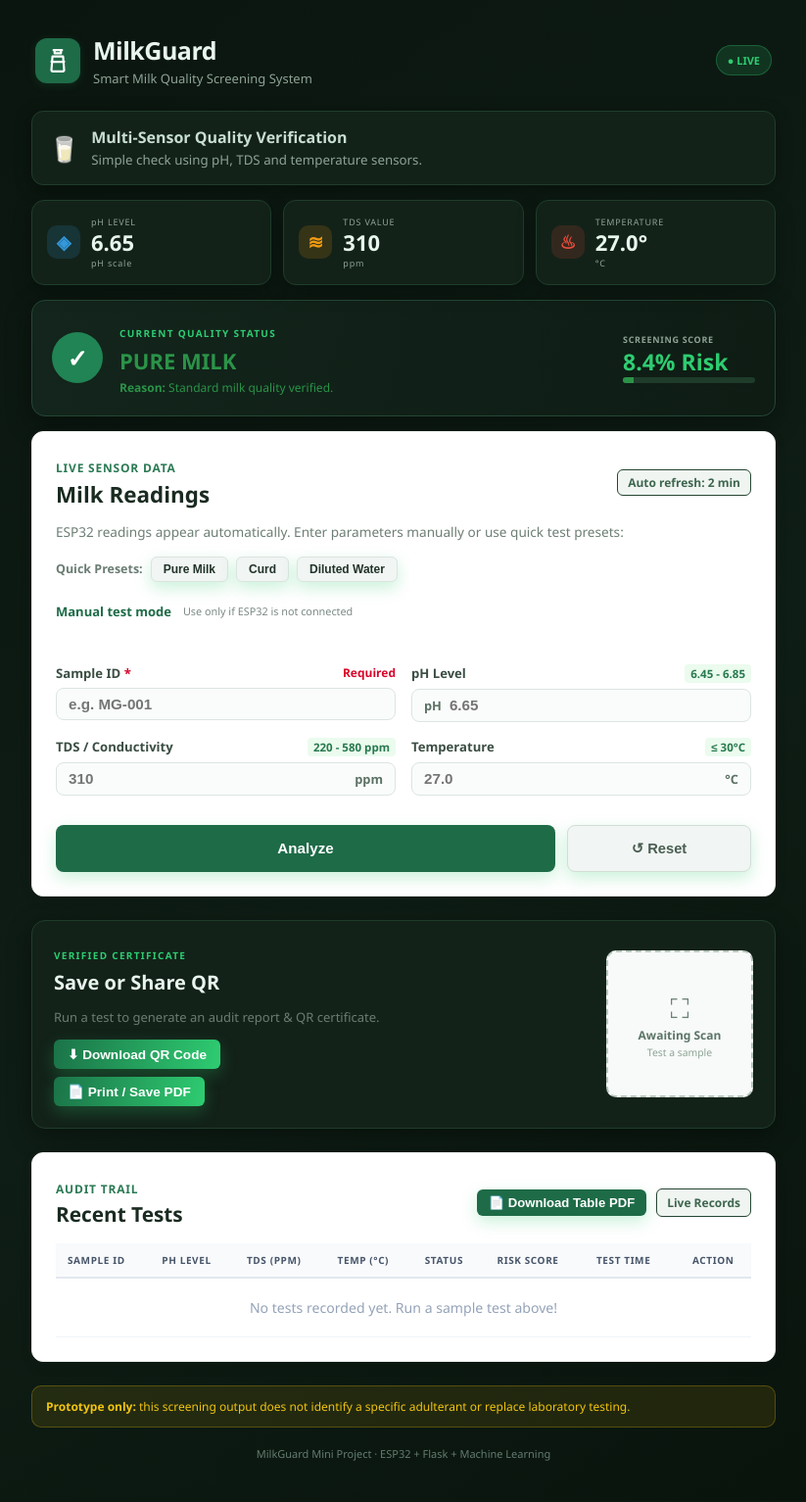
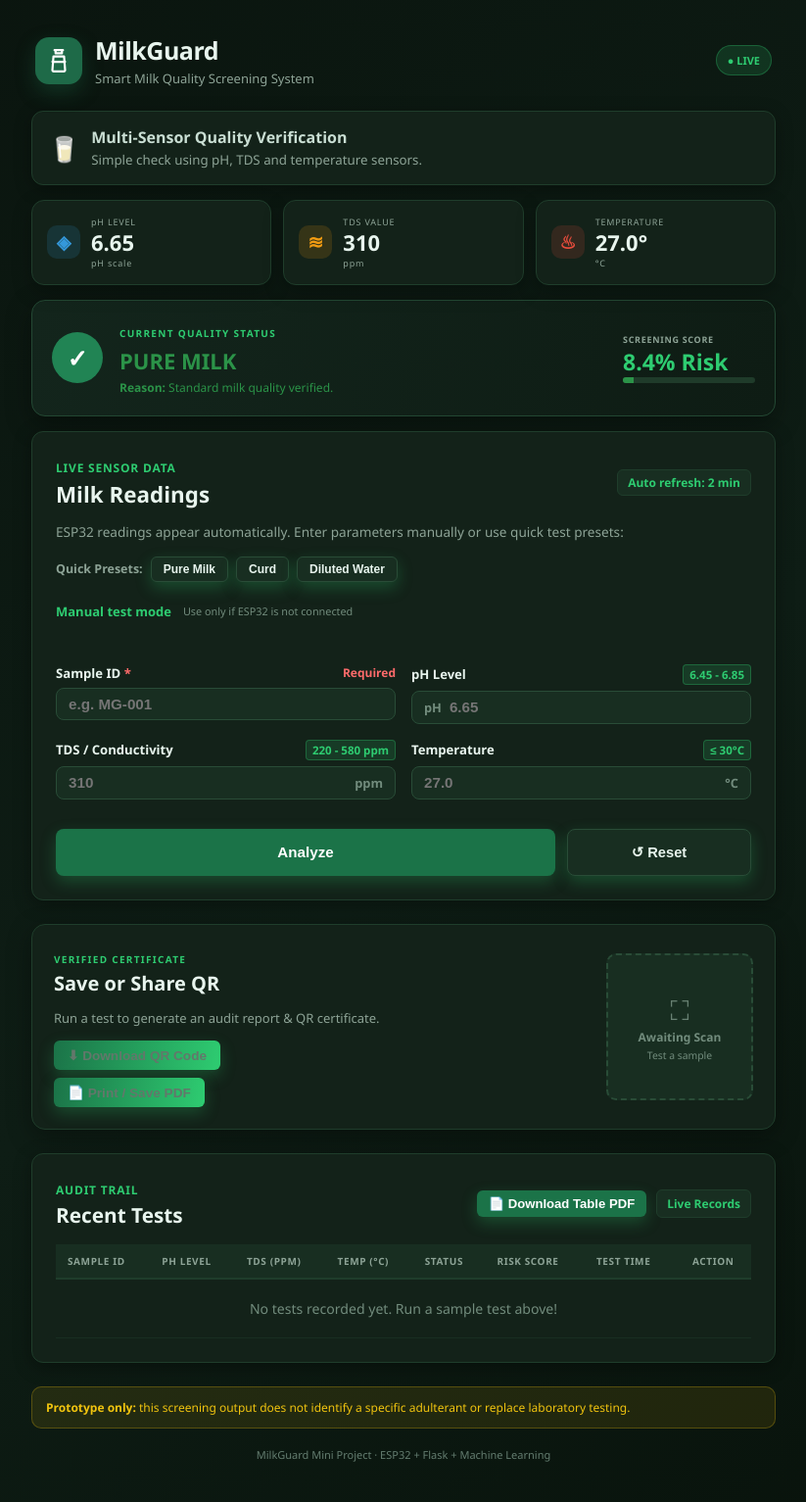
Before and after one commit to aryansrivastava707-cpu/Milk-Guard, a Flask app: page / in a window 1280 px wide. Shown: the whole page at 98% size, without its empty margins (228-1051 px from the left). Before the commit the page ends 1491 px from the top, so only its background shows below. Run offline with Flask 3, Linux system fonts and the light colour scheme.

Commit message:
Update index.html

```diff
--- a/templates/index.html
+++ b/templates/index.html
@@ -7,17 +7,17 @@
   <link rel="stylesheet" href="{{ url_for('static', filename='style.css') }}">
   <style>
     .reading-card {
-      background: #ffffff;
+      background: #132219;
       border-radius: 12px;
       padding: 24px;
-      box-shadow: 0 4px 18px rgba(0, 0, 0, 0.04);
-      border: 1px solid #eef2ef;
+      box-shadow: 0 4px 18px rgba(0, 0, 0, 0.35);
+      border: 1px solid #1f3d2b;
       margin-bottom: 24px;
     }
     .manual-panel summary {
       cursor: pointer;
       font-weight: 600;
-      color: #1e6b47;
+      color: #2ecc71;
       margin-bottom: 16px;
       user-select: none;
       outline: none;
@@ -26,7 +26,7 @@
       gap: 6px;
     }
     .manual-panel summary small {
-      color: #7b8a82;
+      color: #728c7d;
       font-weight: normal;
       margin-left: 6px;
     }
@@ -41,12 +41,12 @@
     .preset-label {
       font-size: 0.78rem;
       font-weight: 600;
-      color: #6a7c72;
+      color: #8da396;
     }
     .chip {
-      background: #f1f5f3;
-      border: 1px solid #dae5df;
-      color: #213328;
+      background: #182e21;
+      border: 1px solid #294c37;
+      color: #e8f5ee;
       padding: 5px 12px;
       font-size: 0.75rem;
       font-weight: 600;
@@ -88,7 +88,7 @@
     .field-label {
       font-size: 0.82rem;
       font-weight: 600;
-      color: #3b4e43;
+      color: #e8f5ee;
       display: flex;
       justify-content: space-between;
       align-items: center;
@@ -101,23 +101,25 @@
       transition: all 0.2s ease;
     }
     .tag-normal {
-      color: #27794f;
-      background: #ebfbee;
+      color: #2ecc71;
+      background: rgba(46, 204, 113, 0.15);
+      border: 1px solid rgba(46, 204, 113, 0.3);
     }
     .tag-alert {
-      color: #b7094c;
-      background: #ffe3e3;
+      color: #ff6b6b;
+      background: rgba(231, 76, 60, 0.15);
+      border: 1px solid rgba(231, 76, 60, 0.3);
     }
     .field-label span.hint {
       font-weight: normal;
-      color: #8c9e94;
+      color: #728c7d;
       font-size: 0.75rem;
     }
     .custom-input {
       display: flex;
       align-items: center;
-      background: #fafcfb;
-      border: 1.5px solid #dce5df;
+      background: #182e21;
+      border: 1.5px solid #294c37;
       border-radius: 8px;
       padding: 7px 12px;
       width: 100%;
@@ -136,14 +138,14 @@
       outline: none !important;
       font-size: 0.95rem !important;
       font-weight: 600 !important;
-      color: #213328 !important;
+      color: #e8f5ee !important;
       padding: 0 !important;
       margin: 0 !important;
     }
     .input-badge {
       font-size: 0.8rem;
       font-weight: 700;
-      color: #5c7265;
+      color: #728c7d;
       user-select: none;
     }
     .badge-left { margin-right: 8px; }
@@ -158,7 +160,7 @@
     }
     .btn-submit {
       flex: 3 !important;
-      background: #1e6b47 !important;
+      background: #1b7348 !important;
       color: #ffffff !important;
       border: none !important;
       border-radius: 8px !important;
@@ -173,13 +175,13 @@
       transition: background-color 0.2s;
     }
     .btn-submit:hover {
-      background: #165436 !important;
+      background: #2ecc71 !important;
     }
     .btn-reset {
       flex: 1 !important;
-      background: #f1f5f3 !important;
-      color: #495e52 !important;
-      border: 1px solid #d2ded7 !important;
+      background: #182e21 !important;
+      color: #e8f5ee !important;
+      border: 1px solid #294c37 !important;
       border-radius: 8px !important;
       padding: 12px !important;
       font-size: 0.92rem !important;
@@ -211,7 +212,7 @@
       font-size: 0.85rem;
       font-weight: 600;
       color: #ffffff;
-      background-color: #1a4f7c;
+      background-color: #216594;
       border: none;
       border-radius: 6px;
       cursor: pointer;
@@ -237,16 +239,16 @@
     .qr-placeholder {
       width: 100%;
       height: 100%;
-      border: 2px dashed #b8c7be;
+      border: 2px dashed #294c37;
       border-radius: 10px;
-      background-color: #f7faf8;
+      background-color: #182e21;
       display: flex;
       flex-direction: column;
       align-items: center;
       justify-content: center;
       text-align: center;
       padding: 10px;
-      color: #5c7466;
+      color: #728c7d;
     }
     .qr-placeholder-icon {
       font-size: 26px;
@@ -265,24 +267,26 @@
     }
     .qr-placeholder-sub {
       font-size: 0.65rem;
-      color: #8da396;
+      color: #728c7d;
       margin-top: 3px;
     }
     #qr-image {
       width: 150px;
       height: 150px;
       border-radius: 8px;
-      border: 1px solid #dcdfe3;
+      border: 1px solid #1f3d2b;
       object-fit: contain;
+      background: #ffffff;
+      padding: 4px;
     }
 
     /* History Table Styles */
     .history-card {
-      background: #ffffff;
+      background: #132219;
       border-radius: 12px;
       padding: 24px;
-      box-shadow: 0 4px 18px rgba(0, 0, 0, 0.04);
-      border: 1px solid #eef2ef;
+      box-shadow: 0 4px 18px rgba(0, 0, 0, 0.35);
+      border: 1px solid #1f3d2b;
       margin-top: 24px;
       margin-bottom: 24px;
     }
@@ -305,17 +309,17 @@
       text-align: left;
     }
     .history-table th {
-      background: #f8fafc;
-      color: #475569;
+      background: #182e21;
+      color: #8da396;
       font-weight: 600;
       padding: 10px 12px;
-      border-bottom: 2px solid #e2e8f0;
+      border-bottom: 2px solid #1f3d2b;
       white-space: nowrap;
     }
     .history-table td {
       padding: 11px 12px;
-      border-bottom: 1px solid #f1f5f9;
-      color: #1e293b;
+      border-bottom: 1px solid #182e21;
+      color: #e8f5ee;
       white-space: nowrap;
       vertical-align: middle;
     }
@@ -327,30 +331,32 @@
       border-radius: 4px;
     }
     .badge-pass {
-      background: #ebfbee;
-      color: #1e6b47;
+      background: rgba(46, 204, 113, 0.15);
+      color: #2ecc71;
+      border: 1px solid rgba(46, 204, 113, 0.3);
     }
     .badge-fail {
-      background: #ffe3e3;
-      color: #d90429;
+      background: rgba(231, 76, 60, 0.15);
+      color: #ff6b6b;
+      border: 1px solid rgba(231, 76, 60, 0.3);
     }
     .btn-row-pdf {
       padding: 4px 9px;
       font-size: 0.76rem;
       font-weight: 600;
-      color: #1e6b47;
-      background: #ebfbee;
-      border: 1px solid #b7dfc9;
+      color: #2ecc71;
+      background: rgba(46, 204, 113, 0.15);
+      border: 1px solid rgba(46, 204, 113, 0.3);
       border-radius: 4px;
       cursor: pointer;
       transition: all 0.15s ease;
     }
     .btn-row-pdf:hover {
-      background: #1e6b47;
+      background: #1b7348;
       color: #ffffff;
     }
     .btn-table-pdf {
-      background: #1e6b47;
+      background: #1b7348;
       color: #ffffff;
       border: none;
       padding: 6px 12px;
@@ -364,14 +370,14 @@
       transition: background 0.15s;
     }
     .btn-table-pdf:hover {
-      background: #165436;
+      background: #2ecc71;
     }
   </style>
 </head>
 <body>
   <main class="page">
     <header class="hero">
-      <div class="logo" style="display:flex; align-items:center; justify-content:center; background:#1e6b47; width:46px; height:46px; border-radius:12px; box-shadow:0 2px 8px rgba(30,107,71,0.25);">
+      <div class="logo">
         <svg width="26" height="26" viewBox="0 0 24 24" fill="none" stroke="#ffffff" stroke-width="2" stroke-linecap="round" stroke-linejoin="round">
           <path d="M8 2h8"></path>
           <path d="M9 2v3h6V2"></path>
@@ -414,13 +423,13 @@
     <section class="card reading-card">
       <div class="section-title" style="display:flex; justify-content:space-between; align-items:center; margin-bottom:8px;">
         <div>
-          <span class="eyebrow" style="color:#2b7a54; font-size:0.75rem; font-weight:700; letter-spacing:0.8px; text-transform:uppercase;">Live Sensor Data</span>
-          <h2 style="font-size:1.4rem; font-weight:700; color:#1a2b21; margin:2px 0 0 0;">Milk Readings</h2>
+          <span class="eyebrow" style="color:#2ecc71; font-size:0.75rem; font-weight:700; letter-spacing:0.8px; text-transform:uppercase;">Live Sensor Data</span>
+          <h2 style="font-size:1.4rem; font-weight:700; color:#e8f5ee; margin:2px 0 0 0;">Milk Readings</h2>
         </div>
-        <span class="auto" style="background:#f0f5f2; color:#3e664e; font-size:0.75rem; font-weight:600; padding:4px 10px; border-radius:6px;">Auto refresh: 2 min</span>
+        <span class="auto" style="background:#182e21; color:#2ecc71; font-size:0.75rem; font-weight:600; padding:4px 10px; border-radius:6px; border:1px solid #1f3d2b;">Auto refresh: 2 min</span>
       </div>
 
-      <p class="small" style="color:#6d7f74; font-size:0.85rem; margin-bottom:14px;">
+      <p class="small" style="color:#8da396; font-size:0.85rem; margin-bottom:14px;">
         ESP32 readings appear automatically. Enter parameters manually or use quick test presets:
       </p>
 
@@ -442,8 +451,8 @@
 
             <div class="field-group">
               <label class="field-label" for="sample-id">
-                <span>Sample ID <span style="color: #d90429; font-weight: bold;">*</span></span>
-                <span class="hint" style="color: #d90429; font-weight: 600;">Required</span>
+                <span>Sample ID <span style="color: #ff6b6b; font-weight: bold;">*</span></span>
+                <span class="hint" style="color: #ff6b6b; font-weight: 600;">Required</span>
               </label>
               <div class="custom-input">
                 <input id="sample-id" type="text" maxlength="40" placeholder="e.g. MG-001" required>
@@ -497,17 +506,17 @@
       </details>
     </section>
 
-    <section id="qr-card" class="card qr-card" style="display: flex; justify-content: space-between; align-items: center;">
+    <section id="qr-card" class="card" style="display: flex; justify-content: space-between; align-items: center;">
       <div>
-        <span class="eyebrow">VERIFIED CERTIFICATE</span>
-        <h2>Save or Share QR</h2>
-        <p id="qr-sample" class="small" style="color: #6a7c72;">Run a test to generate an audit report & QR certificate.</p>
+        <span class="eyebrow" style="color:#2ecc71;">VERIFIED CERTIFICATE</span>
+        <h2 style="color:#e8f5ee; margin: 2px 0 4px 0;">Save or Share QR</h2>
+        <p id="qr-sample" class="small" style="color: #8da396;">Run a test to generate an audit report & QR certificate.</p>
         <div class="qr-actions">
-          <a id="report-link" target="_blank" rel="noopener" style="display: none;">Open individual report →</a>
+          <a id="report-link" target="_blank" rel="noopener" style="display: none; color: #2ecc71;">Open individual report →</a>
           <button type="button" id="download-qr-btn" class="btn-download" onclick="downloadQRCode()" disabled>
             ⬇ Download QR Code
           </button>
-          <button type="button" id="print-cert-btn" class="btn-download" onclick="generatePDFCertificate()" disabled style="background-color: #1e6b47;">
+          <button type="button" id="print-cert-btn" class="btn-download" onclick="generatePDFCertificate()" disabled style="background-color: #1b7348;">
             📄 Print / Save PDF
           </button>
         </div>
@@ -527,14 +536,14 @@
     <section class="card history-card">
       <div class="history-header">
         <div>
-          <span class="eyebrow" style="color:#2b7a54; font-size:0.75rem; font-weight:700; letter-spacing:0.8px; text-transform:uppercase;">Audit Trail</span>
-          <h2 style="font-size:1.3rem; font-weight:700; color:#1a2b21; margin:2px 0 0 0;">Recent Tests</h2>
+          <span class="eyebrow" style="color:#2ecc71; font-size:0.75rem; font-weight:700; letter-spacing:0.8px; text-transform:uppercase;">Audit Trail</span>
+          <h2 style="font-size:1.3rem; font-weight:700; color:#e8f5ee; margin:2px 0 0 0;">Recent Tests</h2>
         </div>
         <div style="display: flex; align-items: center; gap: 10px;">
           <button type="button" class="btn-table-pdf" onclick="generateAuditLogPDF()">
             📄 Download Table PDF
           </button>
-          <span class="auto" style="background:#f0f5f2; color:#3e664e; font-size:0.75rem; font-weight:600; padding:5px 10px; border-radius:6px;">Live Records</span>
+          <span class="auto" style="background:#182e21; color:#2ecc71; font-size:0.75rem; font-weight:600; padding:5px 10px; border-radius:6px; border:1px solid #1f3d2b;">Live Records</span>
         </div>
       </div>
 
@@ -554,7 +563,7 @@
           </thead>
           <tbody id="history-tbody">
             <tr id="empty-history-row">
-              <td colspan="8" style="text-align: center; color: #94a3b8; padding: 20px;">No tests recorded yet. Run a sample test above!</td>
+              <td colspan="8" style="text-align: center; color: #728c7d; padding: 20px;">No tests recorded yet. Run a sample test above!</td>
             </tr>
           </tbody>
         </table>
```
Also changed, not shown: other parts of templates/index.html (+16 -14 lines).
